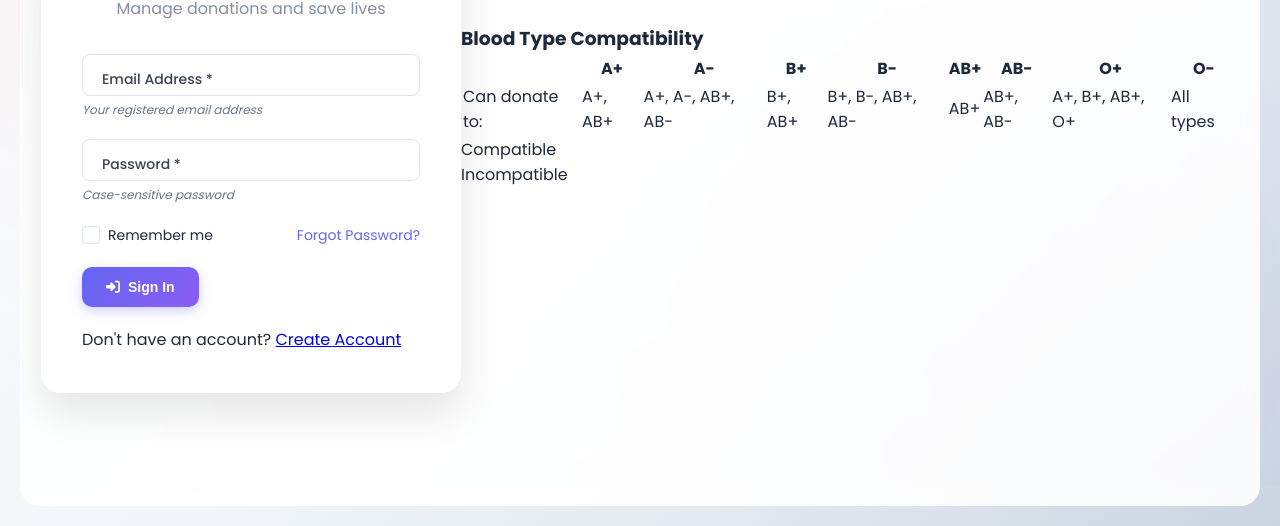
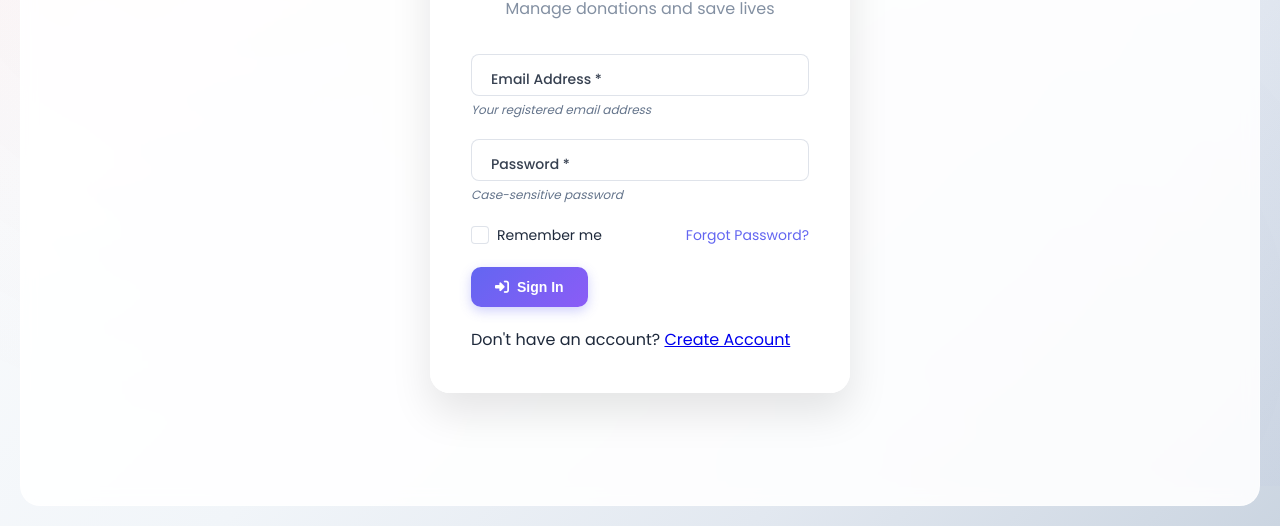
Before and after one commit to Darshan12s/mini_project, a website: page index.html in a window 1280 px wide. Shown: the part 314-840 px from the top of the page. Drawn offline with nearby package versions, Linux system fonts and the light colour scheme.

```diff
--- a/index.html
+++ b/index.html
@@ -56,46 +56,6 @@
             </div>
         </div>
 
-        <!-- Blood Compatibility Background -->
-        <div class="blood-compatibility-bg">
-            <div class="compatibility-table-container">
-                <h3>Blood Type Compatibility</h3>
-                <table class="compatibility-table">
-                    <tr>
-                        <th></th>
-                        <th>A+</th>
-                        <th>A-</th>
-                        <th>B+</th>
-                        <th>B-</th>
-                        <th>AB+</th>
-                        <th>AB-</th>
-                        <th>O+</th>
-                        <th>O-</th>
-                    </tr>
-                    <tr>
-                        <td class="donor-type">Can donate to:</td>
-                        <td class="compatible">A+, AB+</td>
-                        <td class="compatible">A+, A-, AB+, AB-</td>
-                        <td class="compatible">B+, AB+</td>
-                        <td class="compatible">B+, B-, AB+, AB-</td>
-                        <td class="compatible">AB+</td>
-                        <td class="compatible">AB+, AB-</td>
-                        <td class="compatible">A+, B+, AB+, O+</td>
-                        <td class="compatible">All types</td>
-                    </tr>
-                </table>
-                <div class="compatibility-legend">
-                    <div class="legend-item">
-                        <span class="legend-color compatible"></span>
-                        <span>Compatible</span>
-                    </div>
-                    <div class="legend-item">
-                        <span class="legend-color incompatible"></span>
-                        <span>Incompatible</span>
-                    </div>
-                </div>
-            </div>
-        </div>
     </div>
 
     <!-- Register Screen -->
```
